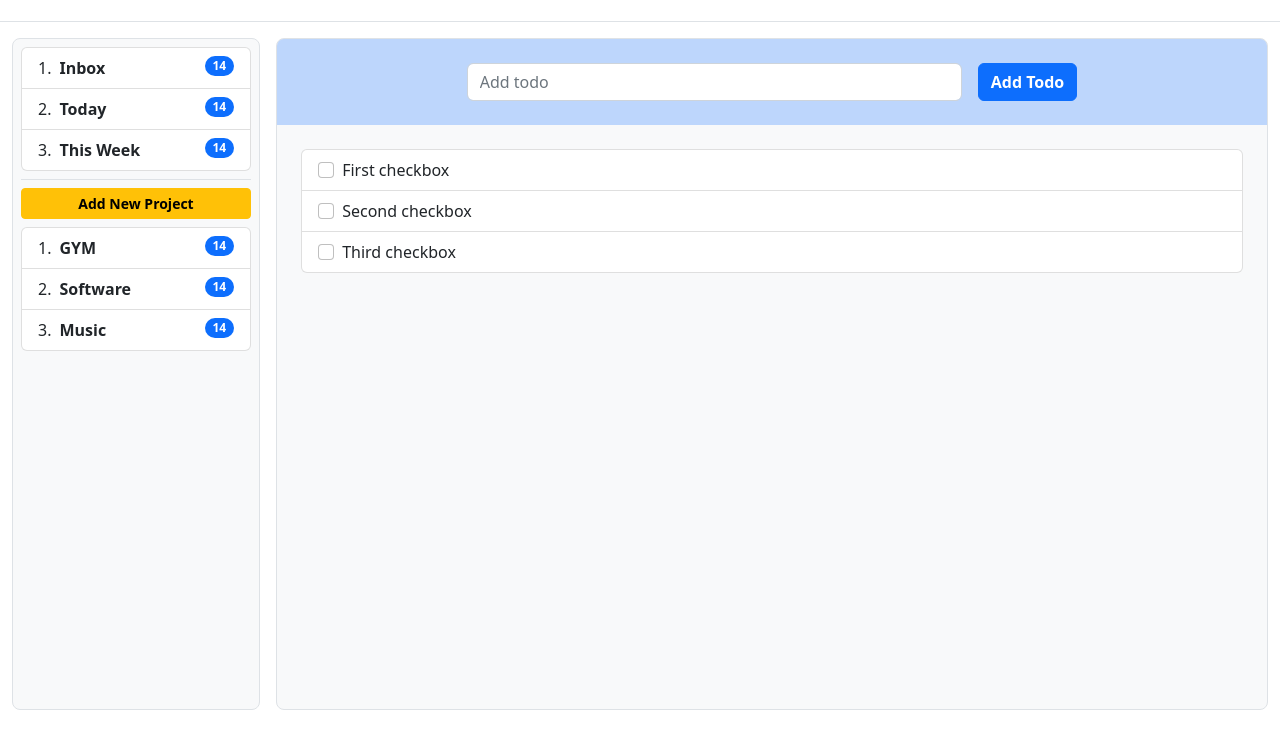
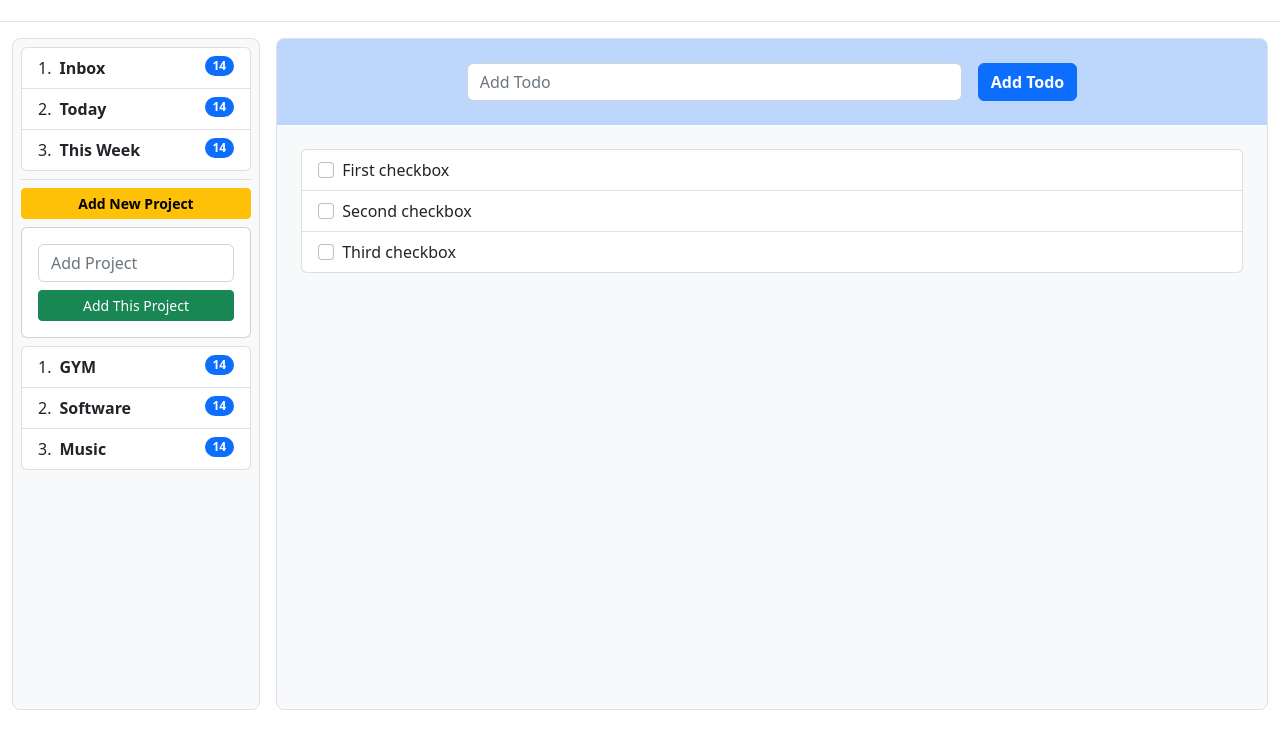
Before and after one commit to zulkufdemirhan/odin-todo-list, a website built with webpack: page dist/index.html in a window 1280 px wide. Both pictures are taken after a click on the button "Add New Project". Shown: the part 53-800 px from the top of the page. Built offline with nearby package versions, Linux system fonts and the light colour scheme.

Commit message:
side-bar project input/button added

```diff
--- a/dist/index.html
+++ b/dist/index.html
@@ -43,8 +43,16 @@
             </li>
           </ol>
           <div class="border-bottom m-2"></div>
-          <div class="px-2">
-            <button class="btn btn-sm btn-warning w-100 fw-bold">Add New Project</button>
+          <div class="d-flex flex-column px-2">
+            <button type="button" class="btn btn-sm btn-warning w-100 fw-bold" data-bs-toggle="collapse" data-bs-target="#collapseExample" aria-expanded="false" aria-controls="collapseExample">Add New Project</button>
+            <div class="collapse mt-2" id="collapseExample">
+              <div class="card card-body">
+                <form class="w-100" role="search">
+                  <input type="search" class="form-control" placeholder="Add Project" aria-label="Search">
+                  <button type="submit" class="btn btn-sm btn-success w-100 mt-2">Add This Project</button>
+                </form>
+              </div>
+            </div>
           </div>
           <ol class="list-group list-group-numbered p-2">
             <li class="list-group-item d-flex justify-content-between align-items-start">
@@ -73,9 +81,9 @@
         <div class="bg-light border rounded-3 todo-container">
           <div class="d-flex justify-content-center align-items-center bg-primary bg-opacity-25 sticky-top py-4">
             <form class="w-50 me-3" role="search">
-              <input type="search" class="form-control" placeholder="Add todo" aria-label="Search">
+              <input type="search" class="form-control" placeholder="Add Todo" aria-label="Search">
             </form>
-            <button class="btn btn-primary fw-bold">Add Todo</button>
+            <button type="button" class="btn btn-primary fw-bold">Add Todo</button>
           </div>
           <ul class="list-group px-4 my-4">
             <li class="list-group-item">
```
